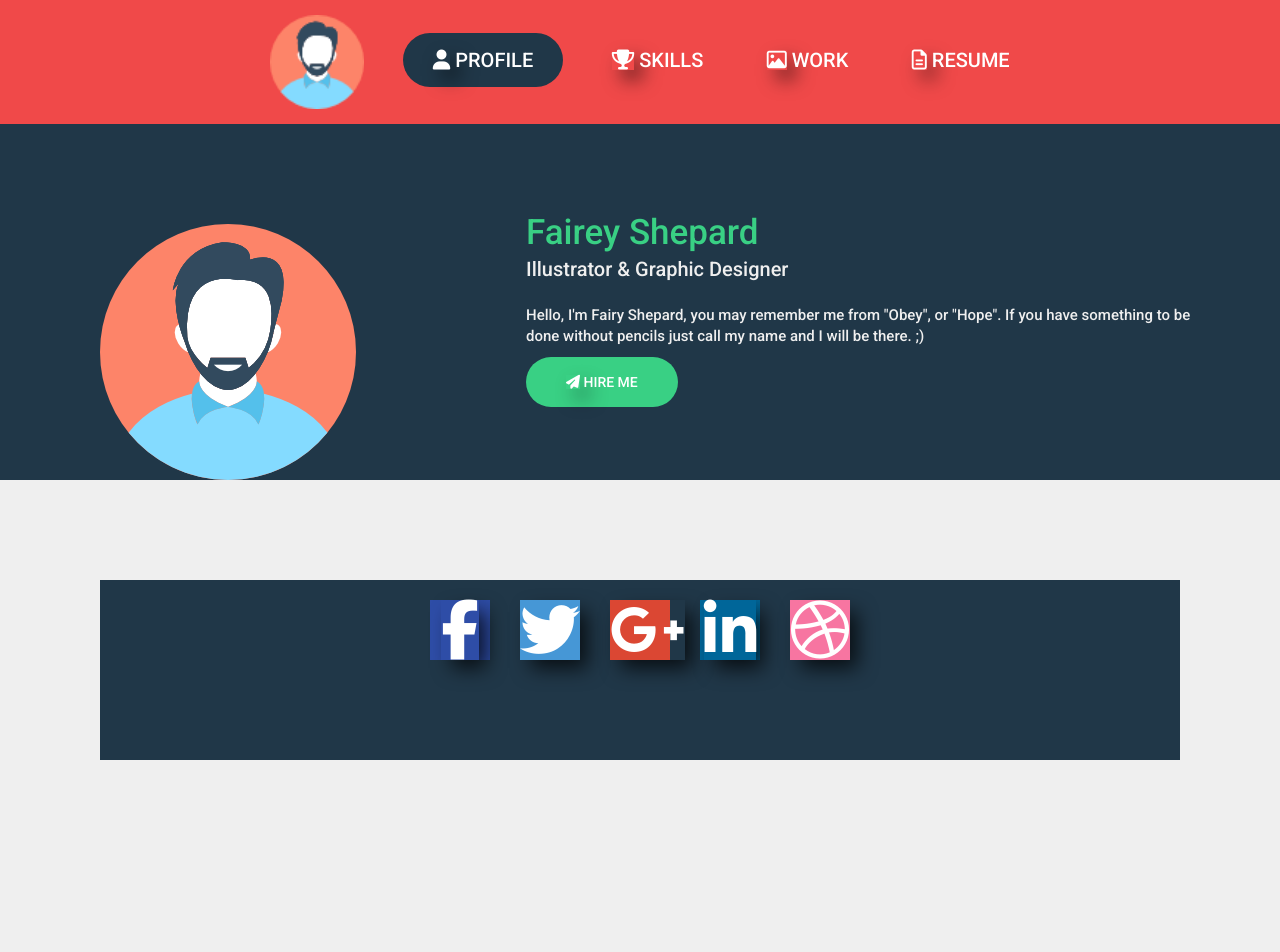
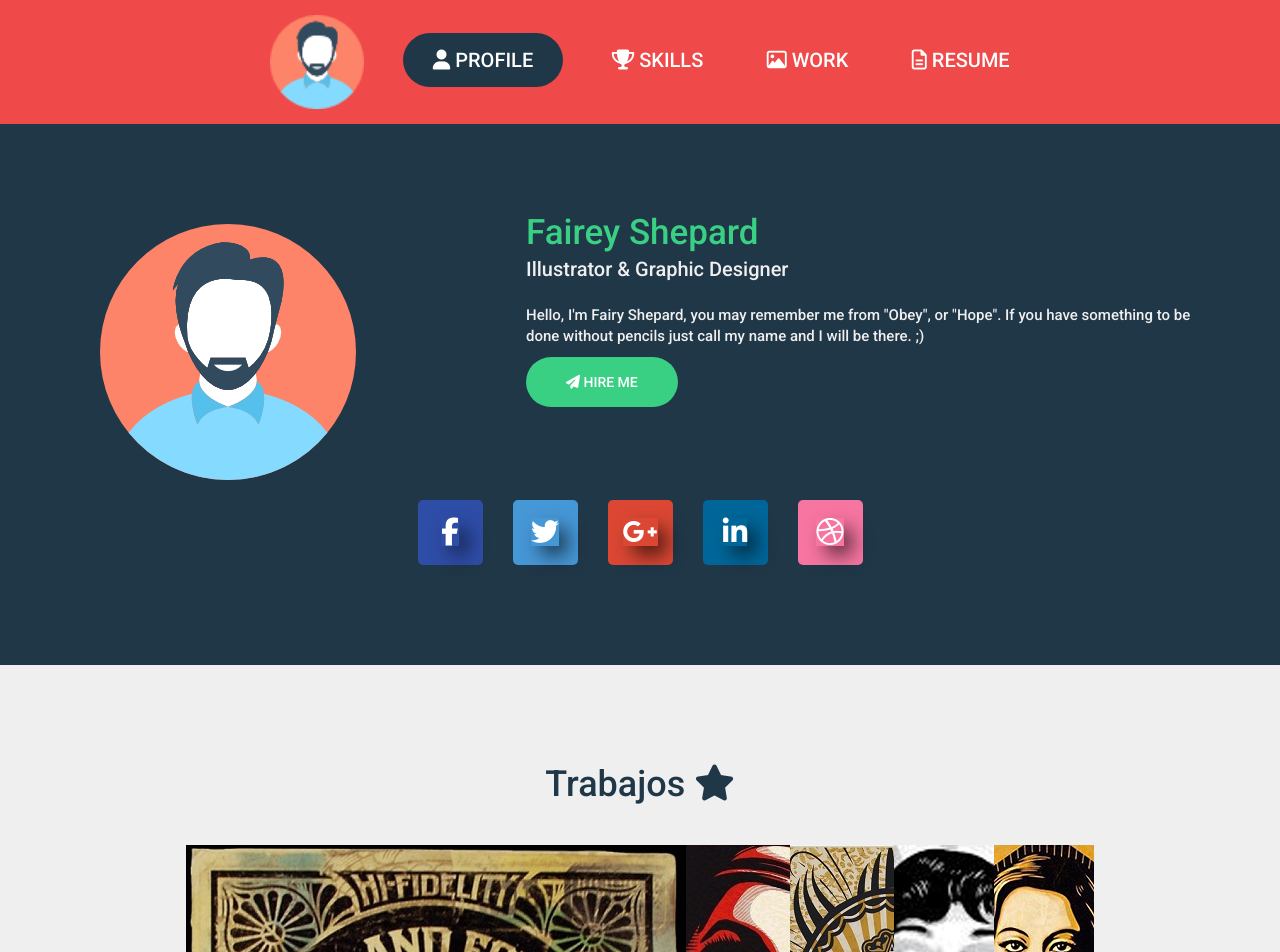
Before and after one commit to Esosdiaz/portafolio-bem, a plain HTML site: page index.html in a window 1280 px wide. Shown: the top 952 px of the page. Drawn offline with nearby package versions, Linux system fonts and the light colour scheme.

Commit message:
ultimos arreglos

```diff
--- a/index.html
+++ b/index.html
@@ -55,24 +55,24 @@
 	<section class="third">
 		<div class="sociales">
 			<button class="sociales__boton sociales__boton--facebook">
-				<i class="fa fa-facebook fa-3x" aria-hidden="true"></i>
+				<i class="sociales__fa fa fa-facebook fa-2x" aria-hidden="true"></i>
 			</button>
 			<button class="sociales__boton sociales__boton--twitter">
-				<i class="fa fa-twitter fa-3x" aria-hidden="true"></i>
+				<i class="sociales__fa fa fa-twitter fa-2x" aria-hidden="true"></i>
 			</button>
 			<button class="sociales__boton sociales__boton--google">
-				<i class="fa fa-google-plus fa-3x" aria-hidden="true"></i>
+				<i class="sociales__fa fa fa-google-plus fa-2x" aria-hidden="true"></i>
 			</button>
 			<button class="sociales__boton sociales__boton--linkedin">
-				<i class="fa fa-linkedin fa-3x" aria-hidden="true"></i>
+				<i class="sociales__fa fa fa-linkedin fa-2x" aria-hidden="true"></i>
 			</button>
 			<button class="sociales__boton sociales__boton--dribble">
-				<i class="fa fa-dribbble fa-3x" aria-hidden="true"></i>
+				<i class="sociales__fa fa fa-dribbble fa-2x" aria-hidden="true"></i>
 			</button>
 		</div>
 	</section>
-	<section class="third">
-		<h1 class="third__titulo text-center">Trabajos <i class="fa fa-star" aria-hidden="true"></i></h1>
+	<section class="fourth">
+		<h1 class="fourth__titulo text-center">Trabajos <i class="fa fa-star" aria-hidden="true"></i></h1>
 		<div class="trabajos">
 			<div class="trabajos__imagenes">
 				<img class="trabajos__img" src="assets/img/shep5.jpg">
--- a/sass/_style.scss
+++ b/sass/_style.scss
@@ -84,11 +84,13 @@ ul{
 	justify-content: center;
 }
 .sociales__boton{
-	width: 60px;
-	height: 60px;
+	width: 65px;
+	height: 65px;
 	border: none;
 	margin-left: 15px;
 	margin-right: 15px;
+	border-radius: 5px;
+	cursor: pointer;
 }
 .sociales__boton--facebook{
 	background-color: $facebook;
@@ -105,20 +107,22 @@ ul{
 .sociales__boton--linkedin{
 	background-color: $linkedin;
 }
-.fa{
+.sociales__fa{
 	color: $blanco;
 	-webkit-box-shadow: 9px 10px 20px -2px rgba(0,0,0,0.75);
     -moz-box-shadow: 9px 10px 20px -2px rgba(0,0,0,0.75);
     box-shadow: 9px 10px 20px -2px rgba(0,0,0,0.75)
 }
-.third{
+.fourth{
 	background-color: $gris;
-	padding: 100px;
 	color: $azulCuerpo;
 	font-size: $subtitulo;
+	padding-bottom: 100px;
 }
-.third__titulo{
-	padding-bottom: 40px;
+.fourth__titulo{
+	margin: 0px;
+    padding-top: 100px;
+    padding-bottom: 40px;
 }
 .trabajos{
 	display: flex;
```
Also changed, not shown: css/main.css, 1 other file.
